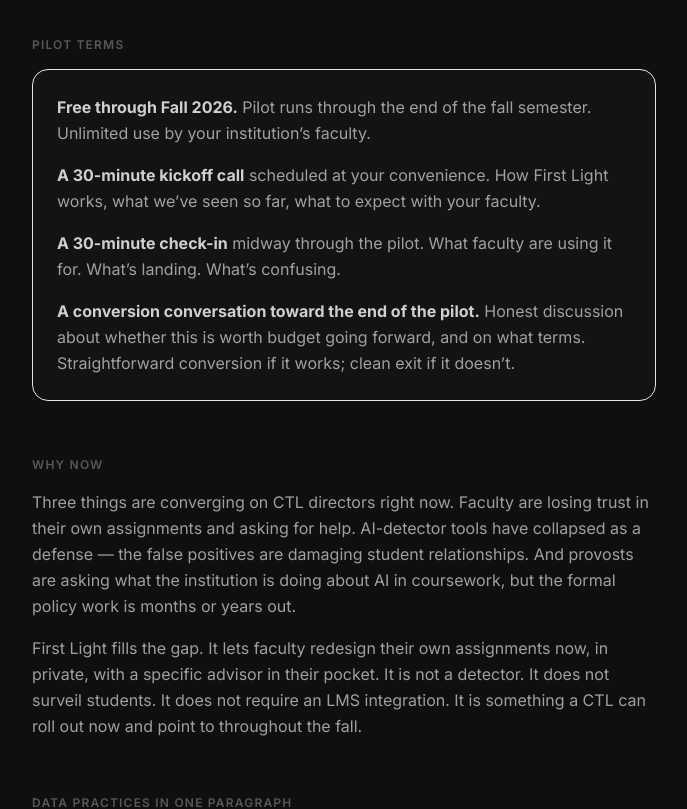
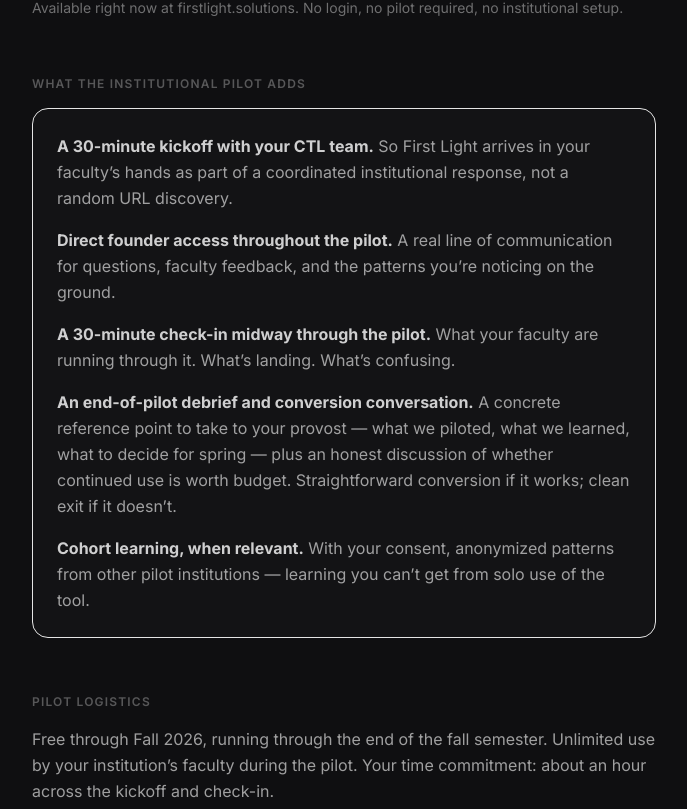
Before and after one commit to jbnash/first-light, a Next.js app: page /institutions in a window 1280 px wide. Shown: the part 931-1740 px from the top of the page, without its empty margins (296-983 px from the left). Built offline with nearby package versions, Linux system fonts and the light colour scheme.

Commit message:
Restructure /institutions: separate free product from pilot wrap
Co-Authored-By: Claude Opus 4.7 (1M context) <noreply@anthropic.com>

```diff
--- a/src/app/institutions/page.tsx
+++ b/src/app/institutions/page.tsx
@@ -78,7 +78,7 @@ export default function InstitutionsPage() {
 
         <section className="mb-14">
           <h2 className="text-xs font-semibold text-neutral-400 dark:text-white/30 tracking-widest uppercase mb-4">
-            What faculty get
+            What anyone gets, free
           </h2>
           <ul className="space-y-3 text-base text-neutral-600 dark:text-white/60 leading-relaxed">
             <li className="flex gap-3">
@@ -107,32 +107,48 @@ export default function InstitutionsPage() {
               </span>
             </li>
           </ul>
+          <p className="text-sm text-neutral-500 dark:text-white/40 leading-relaxed mt-4">
+            Available right now at firstlight.solutions. No login, no pilot required, no institutional setup.
+          </p>
         </section>
 
         <section className="mb-14">
           <h2 className="text-xs font-semibold text-neutral-400 dark:text-white/30 tracking-widest uppercase mb-4">
-            Pilot terms
+            What the institutional pilot adds
           </h2>
           <div className="rounded-2xl border border-neutral-200 dark:border-white/8 bg-white dark:bg-white/[0.02] p-6">
             <ul className="space-y-4 text-base text-neutral-600 dark:text-white/60 leading-relaxed">
               <li>
-                <strong className="text-neutral-800 dark:text-white/80">Free through Fall 2026.</strong>{" "}
-                Pilot runs through the end of the fall semester. Unlimited use by your institution&rsquo;s faculty.
+                <strong className="text-neutral-800 dark:text-white/80">A 30-minute kickoff with your CTL team.</strong>{" "}
+                So First Light arrives in your faculty&rsquo;s hands as part of a coordinated institutional response, not a random URL discovery.
               </li>
               <li>
-                <strong className="text-neutral-800 dark:text-white/80">A 30-minute kickoff call</strong>{" "}
-                scheduled at your convenience. How First Light works, what we&rsquo;ve seen so far, what to expect with your faculty.
+                <strong className="text-neutral-800 dark:text-white/80">Direct founder access throughout the pilot.</strong>{" "}
+                A real line of communication for questions, faculty feedback, and the patterns you&rsquo;re noticing on the ground.
               </li>
               <li>
-                <strong className="text-neutral-800 dark:text-white/80">A 30-minute check-in</strong>{" "}
-                midway through the pilot. What faculty are using it for. What&rsquo;s landing. What&rsquo;s confusing.
+                <strong className="text-neutral-800 dark:text-white/80">A 30-minute check-in midway through the pilot.</strong>{" "}
+                What your faculty are running through it. What&rsquo;s landing. What&rsquo;s confusing.
               </li>
               <li>
-                <strong className="text-neutral-800 dark:text-white/80">A conversion conversation toward the end of the pilot.</strong>{" "}
-                Honest discussion about whether this is worth budget going forward, and on what terms. Straightforward conversion if it works; clean exit if it doesn&rsquo;t.
+                <strong className="text-neutral-800 dark:text-white/80">An end-of-pilot debrief and conversion conversation.</strong>{" "}
+                A concrete reference point to take to your provost &mdash; what we piloted, what we learned, what to decide for spring &mdash; plus an honest discussion of whether continued use is worth budget. Straightforward conversion if it works; clean exit if it doesn&rsquo;t.
+              </li>
+              <li>
+                <strong className="text-neutral-800 dark:text-white/80">Cohort learning, when relevant.</strong>{" "}
+                With your consent, anonymized patterns from other pilot institutions &mdash; learning you can&rsquo;t get from solo use of the tool.
               </li>
             </ul>
           </div>
+        </section>
+
+        <section className="mb-14">
+          <h2 className="text-xs font-semibold text-neutral-400 dark:text-white/30 tracking-widest uppercase mb-4">
+            Pilot logistics
+          </h2>
+          <p className="text-base text-neutral-600 dark:text-white/60 leading-relaxed">
+            Free through Fall 2026, running through the end of the fall semester. Unlimited use by your institution&rsquo;s faculty during the pilot. Your time commitment: about an hour across the kickoff and check-in.
+          </p>
         </section>
 
         <section className="mb-14">
```
